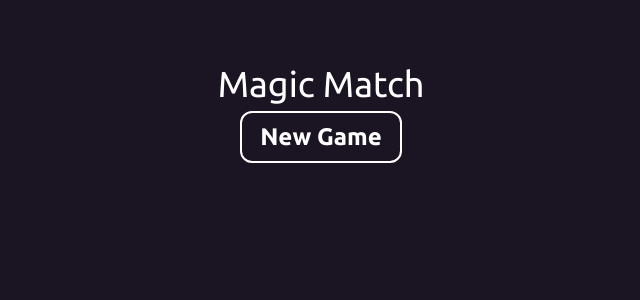
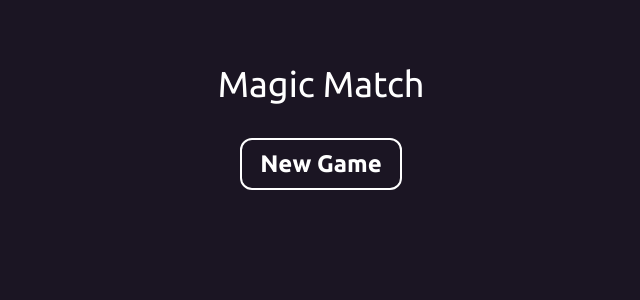
Before and after one commit to theS3Interdev/magic-match-web-app, a React (Vite) app: page / in a window 1280 px wide. Shown: the top 300 px of the page, without its empty margins (319-959 px from the left). Built offline with nearby package versions, Linux system fonts and the light colour scheme.

Commit message:
feat: setting up and shuffling cards

```diff
--- a/src/App.jsx
+++ b/src/App.jsx
@@ -1,10 +1,34 @@
-import React from 'react';
+import { useState } from 'react';
+
+const cardImages = [
+	{ src: './assets/helmet-1.png' },
+	{ src: './assets/portion-1.png' },
+	{ src: './assets/ring-1.png' },
+	{ src: './assets/scroll-1.png' },
+	{ src: './assets/sheild-1.png' },
+	{ src: './assets/sword-1.png' },
+];
 
 const App = () => {
+	const [cards, setCards] = useState([]);
+	const [turns, setTurns] = useState(0);
+
+	/** shuffle cards */
+	const shuffleCards = () => {
+		const shuffledCards = [...cardImages, ...cardImages]
+			.sort(() => Math.random() - 0.5)
+			.map((card) => ({ ...card, id: Math.random() }));
+
+		setCards(shuffledCards);
+		setTurns(0);
+	};
+
+	console.log(cards, turns);
+
 	return (
 		<div className="app">
 			<h1>Magic Match</h1>
-			<button>New Game</button>
+			<button onClick={shuffleCards}>New Game</button>
 		</div>
 	);
 };
--- a/src/index.css
+++ b/src/index.css
@@ -17,7 +17,7 @@
 	}
 
 	button {
-		@apply cursor-pointer rounded-lg border-2 border-solid border-white bg-none px-3 py-[6px] text-base font-bold;
+		@apply m-5 cursor-pointer rounded-lg border-2 border-solid border-white bg-none px-3 py-[6px] text-base font-bold;
 	}
 
 	button:hover {
```
